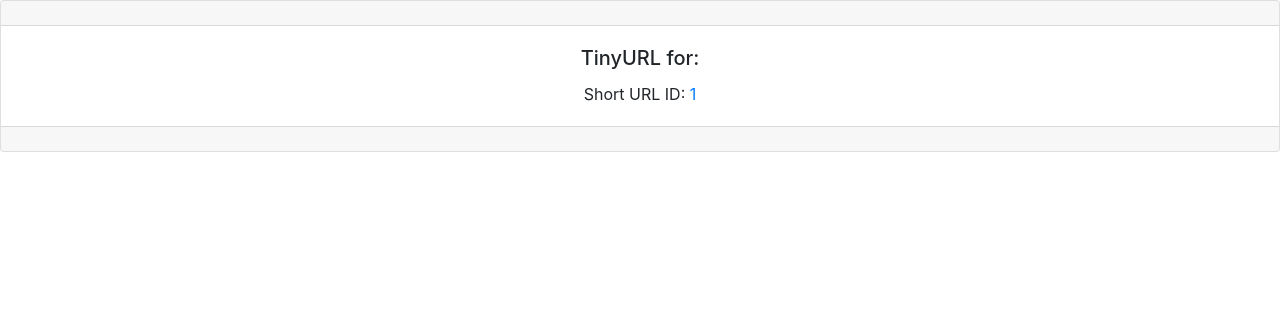
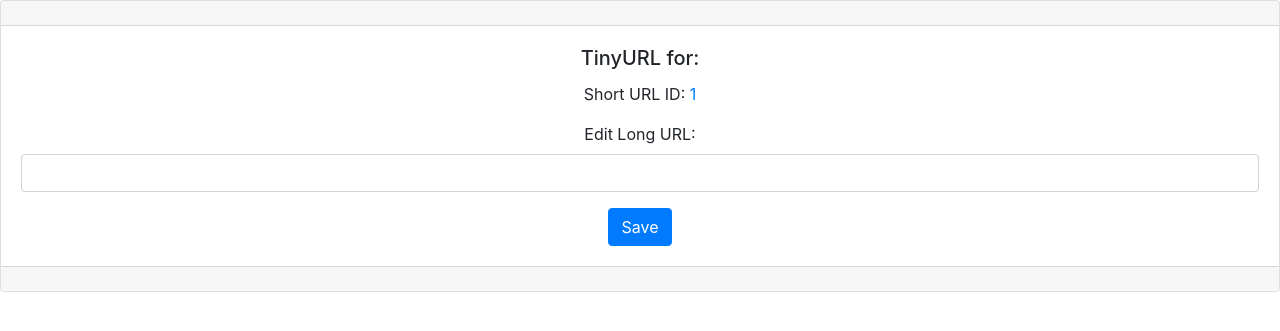
Before and after one commit to ashashiddo/tinyapp, a Node server app: page /urls/1 in a window 1280 px wide. Shown: the part 56-387 px from the top of the page. Run offline with Node 20, Linux system fonts and the light colour scheme; some libraries are stand-ins or nearby versions.

Commit message:
Added form to urls_show.ejs for updating longURL and Edit button to urls_index.ejs

```diff
--- a/views/urls_index.ejs
+++ b/views/urls_index.ejs
@@ -26,6 +26,7 @@
             <th scope="col">Short URL ID</th>
             <th scope="col">Long URL</th>
             <th scope="col">Actions</th> <!--Added column for delete button-->
+            <th scope="col">Actions</th> <!-- Added column for edit link -->
           </tr>
         </thead>
         <tbody>
@@ -36,7 +37,9 @@
               <td>
                 <form method="POST" action="/urls/<%= id %>/delete">
                     <button type="submit" class="btn btn-danger btn-sm">Delete</button>
+                </form>
               </td>
+              <td> <a href="/urls/<%= id %>">Edit</a></td>  <!-- Edit link for navigating to the urls_show page -->
             </tr>
           <% } %>
         </tbody>
--- a/views/urls_show.ejs
+++ b/views/urls_show.ejs
@@ -19,8 +19,14 @@
         <h5 class="card-title">TinyURL for: <%= longURL %></h5>
         <p class="card-text">
           Short URL ID: <a href="/u/<%= id %>"><%= id %></a>
-        </p>
-      </div>
+          <form method="POST" action="/urls/<%= id %>/edit"> <!--Edit form for updating the long URL-->
+            <div class="form-group">
+              <label for="longURL">Edit Long URL:</label>
+              <input type="text" class="form-control" id="longURL" name="longURL" value="<%= longURL %>" required>
+            </div>
+            <button type="submit" class="btn btn-primary">Save</button>
+          </form>
+        </div>
       <div class="card-footer text-muted"></div>
     </div>
     <!-- Bootstrap JS -->
```
